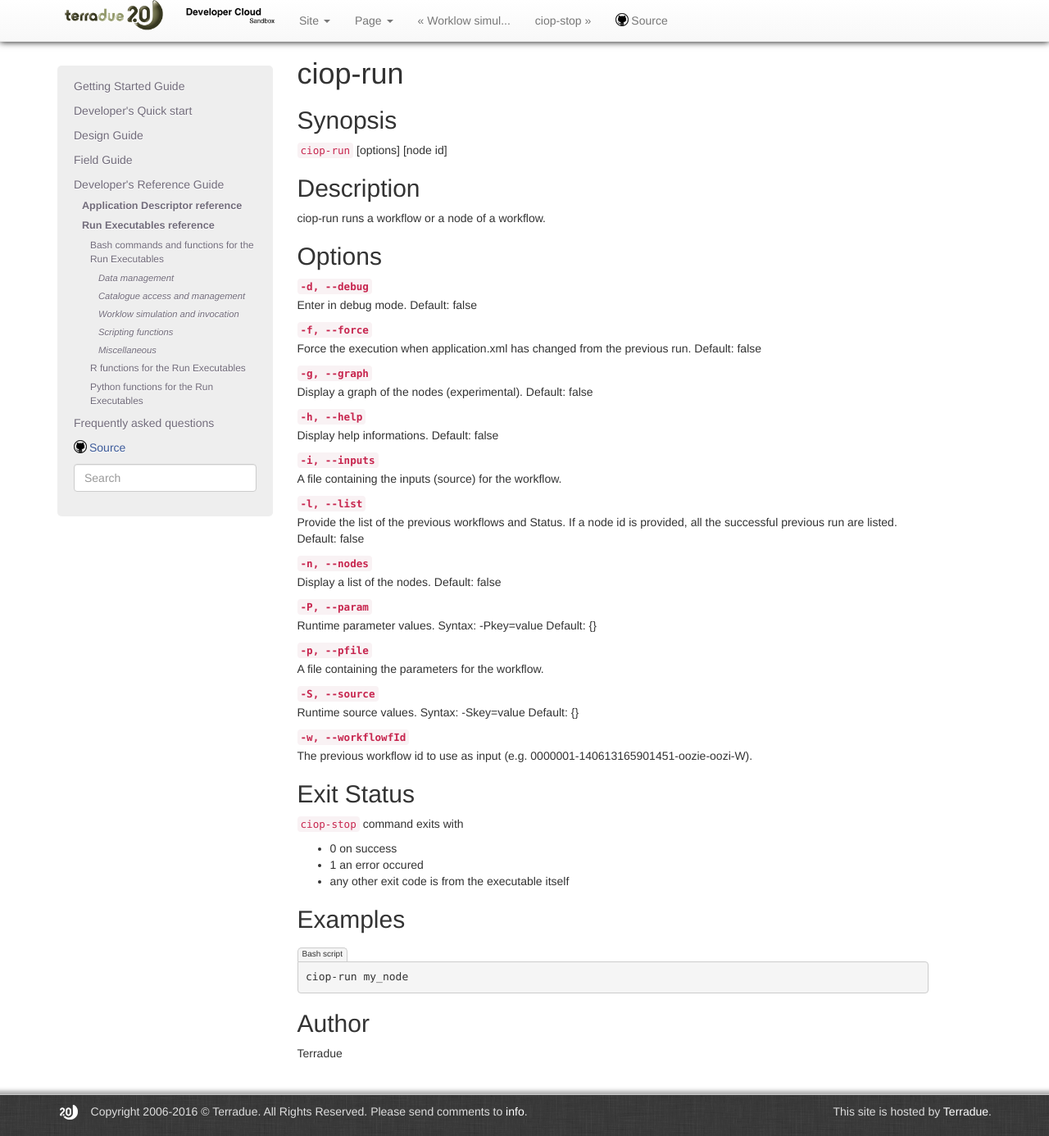
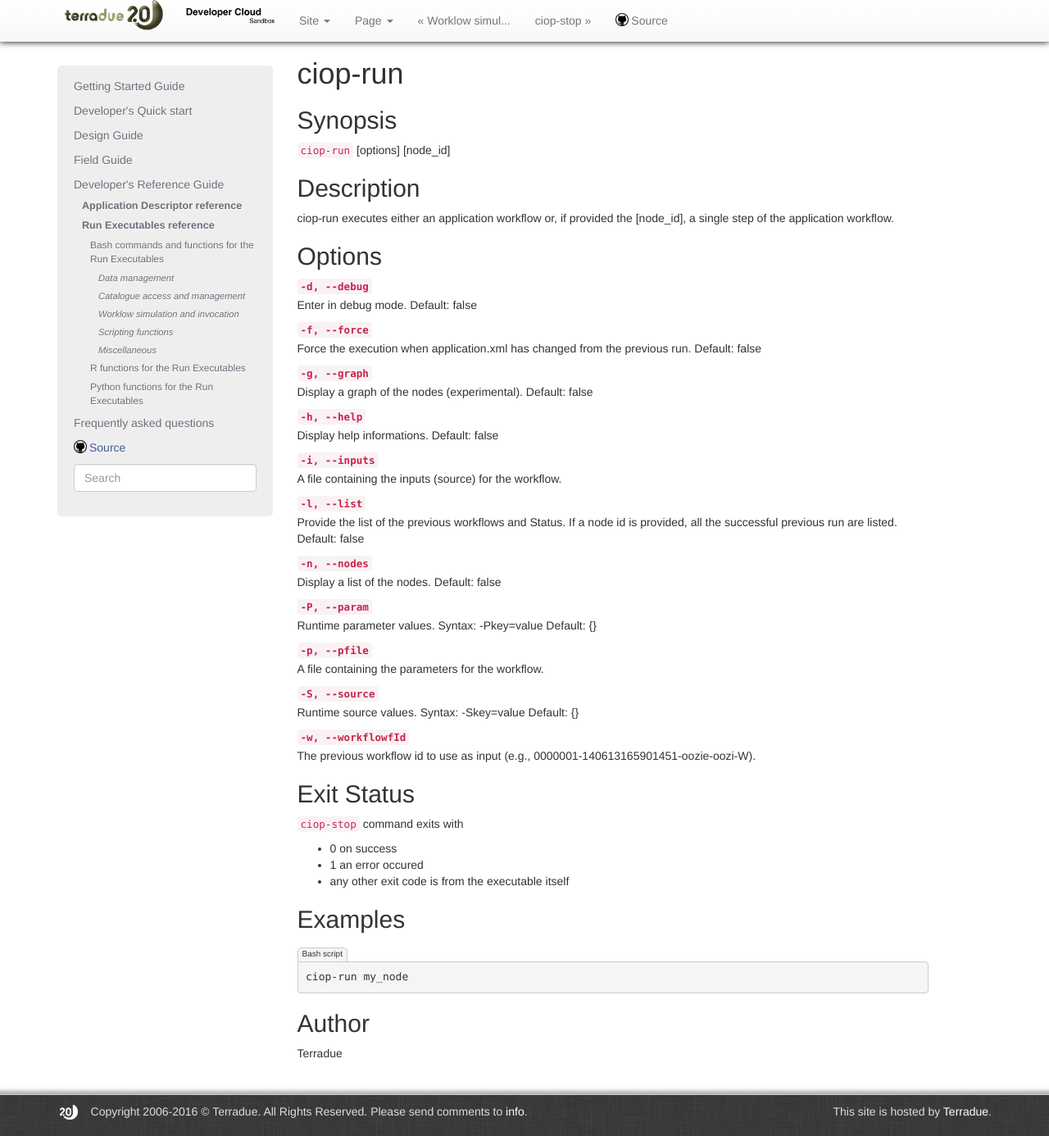
Before and after one commit to Terradue/doc-developer-sandbox, a Sphinx documentation site: the page built from source/reference/man/bash_commands_functions/simulation/ciop-run.rst, in a window 1280 px wide and 1386 px high. Shown: the whole window at 82% size. Built offline with Sphinx 7.4.7, drawn with Linux system fonts in a browser that asks for light colours; pages that are not in the unit, such as notebooks, are missing from menus.

Commit message:
This fixes #14208

```diff
--- a/source/reference/man/bash_commands_functions/simulation/ciop-run.rst
+++ b/source/reference/man/bash_commands_functions/simulation/ciop-run.rst
@@ -4,12 +4,12 @@ ciop-run
 Synopsis
 --------
 
-``ciop-run`` [options] [node id]
+``ciop-run`` [options] [node_id]
 
 Description
 -----------
 
-ciop-run runs a workflow or a node of a workflow.
+ciop-run executes either an application workflow or, if provided the [node_id], a single step of the application workflow.
 
 Options
 -------
@@ -53,7 +53,7 @@ Options
     Default: {}
 
 ``-w, --workflowfId``
-    The previous workflow id to use as input (e.g. 0000001-140613165901451-oozie-oozi-W).
+    The previous workflow id to use as input (e.g., 0000001-140613165901451-oozie-oozi-W).
 
 Exit Status
 -----------
```
